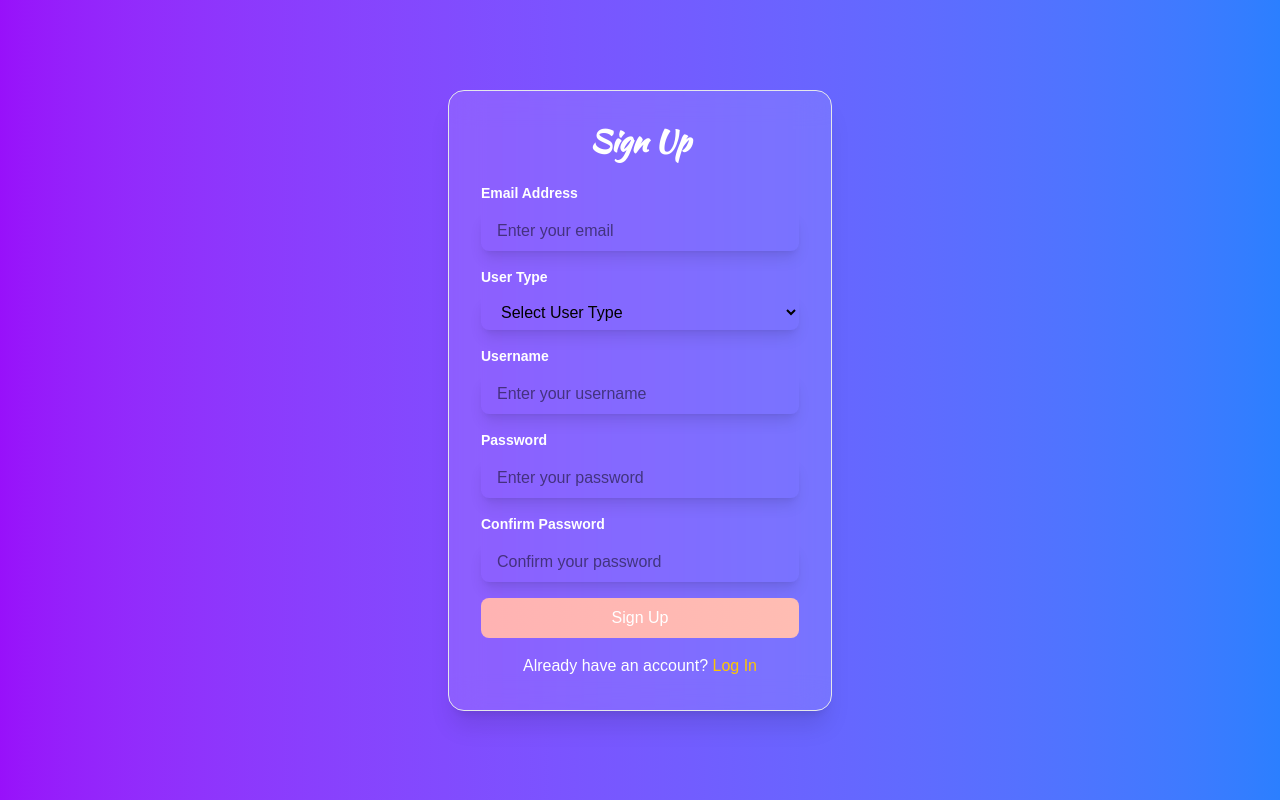
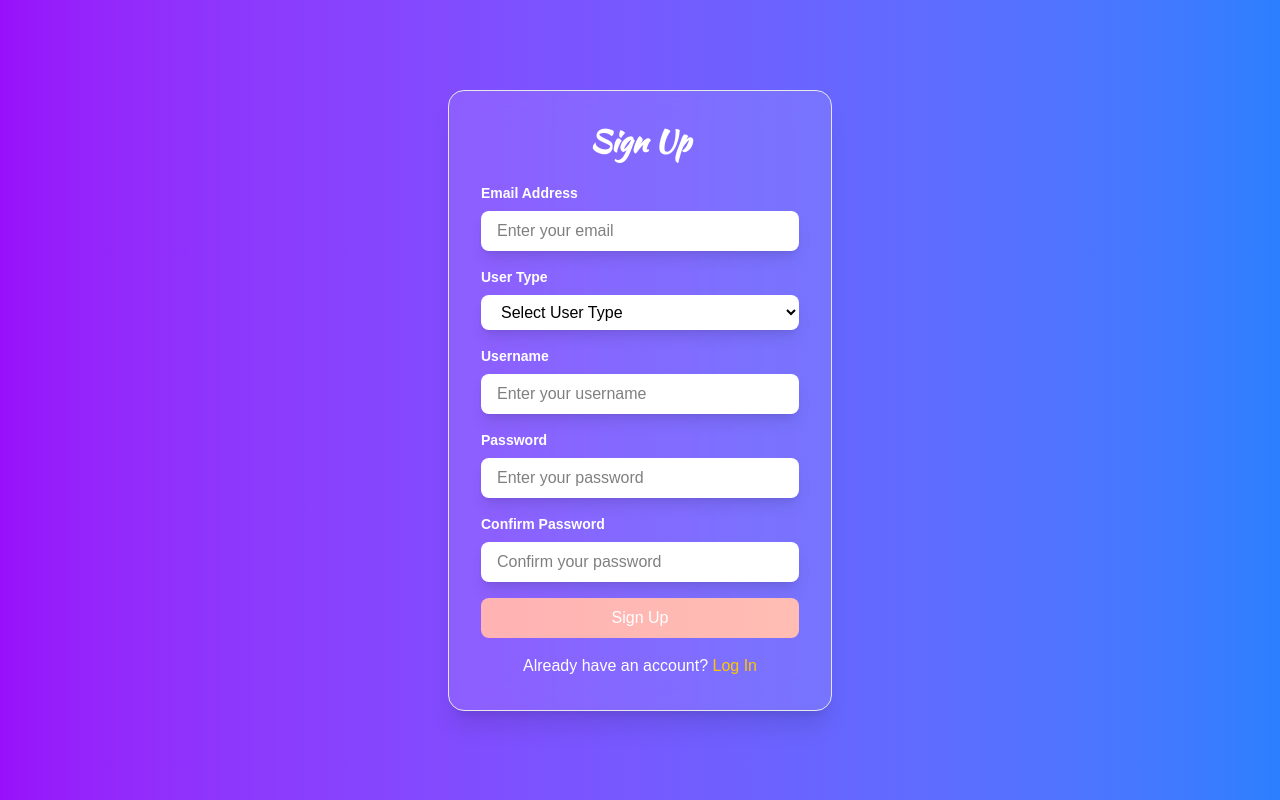
Before and after one commit to andrewindeche/brandinfluencerapp, a Next.js app in the folder frontend/: page /signup in a window 1280 px wide. Built offline with nearby package versions, Linux system fonts and the light colour scheme; a web font is replaced by a local one.

Commit message:
update form input color

```diff
--- a/frontend/src/pages/forgotpassword.tsx
+++ b/frontend/src/pages/forgotpassword.tsx
@@ -26,7 +26,7 @@ const ForgotPasswordForm: React.FC = () => {
             <input
               type="email"
               id="email"
-              className="w-full px-4 py-2 rounded-lg text-black focus:outline-none focus:ring-2 focus:ring-yellow-400 shadow-lg"
+              className="w-full px-4 py-2 rounded-lg text-black focus:outline-none focus:ring-2 focus:ring-yellow-400 shadow-lg bg-white"
               placeholder="Enter your email"
             />
           </div>
--- a/frontend/src/pages/login.tsx
+++ b/frontend/src/pages/login.tsx
@@ -138,7 +138,7 @@ const LoginForm: React.FC = () => {
               id="email"
               value={email}
               onChange={handleEmailChange}
-              className="w-full px-4 py-2 rounded-lg text-black focus:outline-none focus:ring-2 focus:ring-yellow-400 shadow-lg"
+              className="w-full px-4 py-2 rounded-lg text-black focus:outline-none focus:ring-2 focus:ring-yellow-400 shadow-lg bg-white"
               placeholder="Enter your email"
             />
           </div>
@@ -155,7 +155,7 @@ const LoginForm: React.FC = () => {
               id="password"
               value={password}
               onChange={handlePasswordChange}
-              className="w-full px-4 py-2 rounded-lg text-black focus:outline-none focus:ring-2 focus:ring-yellow-400 shadow-lg"
+              className="w-full px-4 py-2 rounded-lg text-black focus:outline-none focus:ring-2 focus:ring-yellow-400 shadow-lg bg-white"
               placeholder="Enter your password"
             />
           </div>
@@ -173,7 +173,7 @@ const LoginForm: React.FC = () => {
               onChange={handleConfirmPasswordChange}
               className={`w-full px-4 py-2 rounded-lg text-black focus:outline-none focus:ring-2 ${
                 passwordsMatch ? 'focus:ring-yellow-400' : 'focus:ring-red-400'
-              } shadow-lg`}
+              } shadow-lg bg-white`}
               placeholder="Confirm your password"
             />
             {!passwordsMatch && (
--- a/frontend/src/pages/signup.tsx
+++ b/frontend/src/pages/signup.tsx
@@ -118,7 +118,7 @@ const SignUpForm: React.FC = () => {
             <input
               type="email"
               id="email"
-              className="w-full px-4 py-2 rounded-lg text-black focus:outline-none focus:ring-2 focus:ring-yellow-400 shadow-lg"
+              className="w-full px-4 py-2 rounded-lg text-black focus:outline-none focus:ring-2 focus:ring-yellow-400 shadow-lg bg-white"
               placeholder="Enter your email"
               value={email}
               onChange={handleChange}
@@ -137,7 +137,7 @@ const SignUpForm: React.FC = () => {
             </label>
             <select
               id="role"
-              className="w-full px-4 py-2 rounded-lg text-black focus:outline-none focus:ring-2 focus:ring-yellow-400 shadow-lg"
+              className="w-full px-4 py-2 rounded-lg text-black focus:outline-none focus:ring-2 focus:ring-yellow-400 shadow-lg bg-white"
               value={role}
               onChange={handleChange}
             >
@@ -160,7 +160,7 @@ const SignUpForm: React.FC = () => {
             <input
               type="text"
               id="username"
-              className="w-full px-4 py-2 rounded-lg text-black focus:outline-none focus:ring-2 focus:ring-yellow-400 shadow-lg"
+              className="w-full px-4 py-2 rounded-lg text-black focus:outline-none focus:ring-2 focus:ring-yellow-400 shadow-lg bg-white"
               placeholder="Enter your username"
               value={username}
               onChange={handleChange}
@@ -180,7 +180,7 @@ const SignUpForm: React.FC = () => {
             <input
               type="password"
               id="password"
-              className="w-full px-4 py-2 rounded-lg text-black focus:outline-none focus:ring-2 focus:ring-yellow-400 shadow-lg"
+              className="w-full px-4 py-2 rounded-lg text-black focus:outline-none focus:ring-2 focus:ring-yellow-400 shadow-lg bg-white"
               placeholder="Enter your password"
               value={password}
               onChange={handleChange}
@@ -204,7 +204,7 @@ const SignUpForm: React.FC = () => {
                 formState.password === confirmPassword
                   ? 'focus:ring-yellow-400'
                   : 'focus:ring-red-400'
-              } shadow-lg`}
+              } shadow-lg bg-white`}
               placeholder="Confirm your password"
               value={confirmPassword}
               onChange={handleChange}
```
